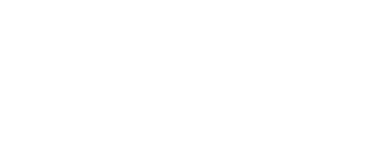
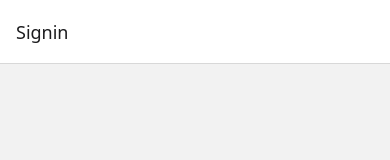
Before and after one commit to School-of-Company/Gwangsan-Crossplatform, a React Native app: screen / in a window 390 px wide. Shown: the top 160 px of the page. Built offline with nearby package versions, Linux system fonts and the light colour scheme; a web font is replaced by a local one.

Commit message:
Feat: routing

```diff
--- a/App.tsx
+++ b/App.tsx
@@ -1,5 +1,18 @@
+import { createNativeStackNavigator } from '@react-navigation/native-stack';
+import { NavigationContainer } from '@react-navigation/native';
 import './global.css';
+import { SigninPage } from '~/app/signin/page';
+import { SignupPage } from '~/app/signup/page';
+
+const Stack = createNativeStackNavigator();
 
 export default function App() {
-  return <></>;
+  return (
+    <NavigationContainer>
+      <Stack.Navigator>
+        <Stack.Screen name="Signin" component={SigninPage} />
+        <Stack.Screen name="Signup" component={SignupPage} />
+      </Stack.Navigator>
+    </NavigationContainer>
+  );
 }
--- /dev/null
+++ b/src/app/signin/page.tsx
@@ -0,0 +1,5 @@
+import { View } from 'react-native';
+
+export function SigninPage() {
+  return <View></View>;
+}
--- /dev/null
+++ b/src/app/signup/page.tsx
@@ -0,0 +1,5 @@
+import { View } from 'react-native';
+
+export function SignupPage() {
+  return <View></View>;
+}
```
Also changed, not shown: 1 other file (tests, documents, lock files or other folders).
